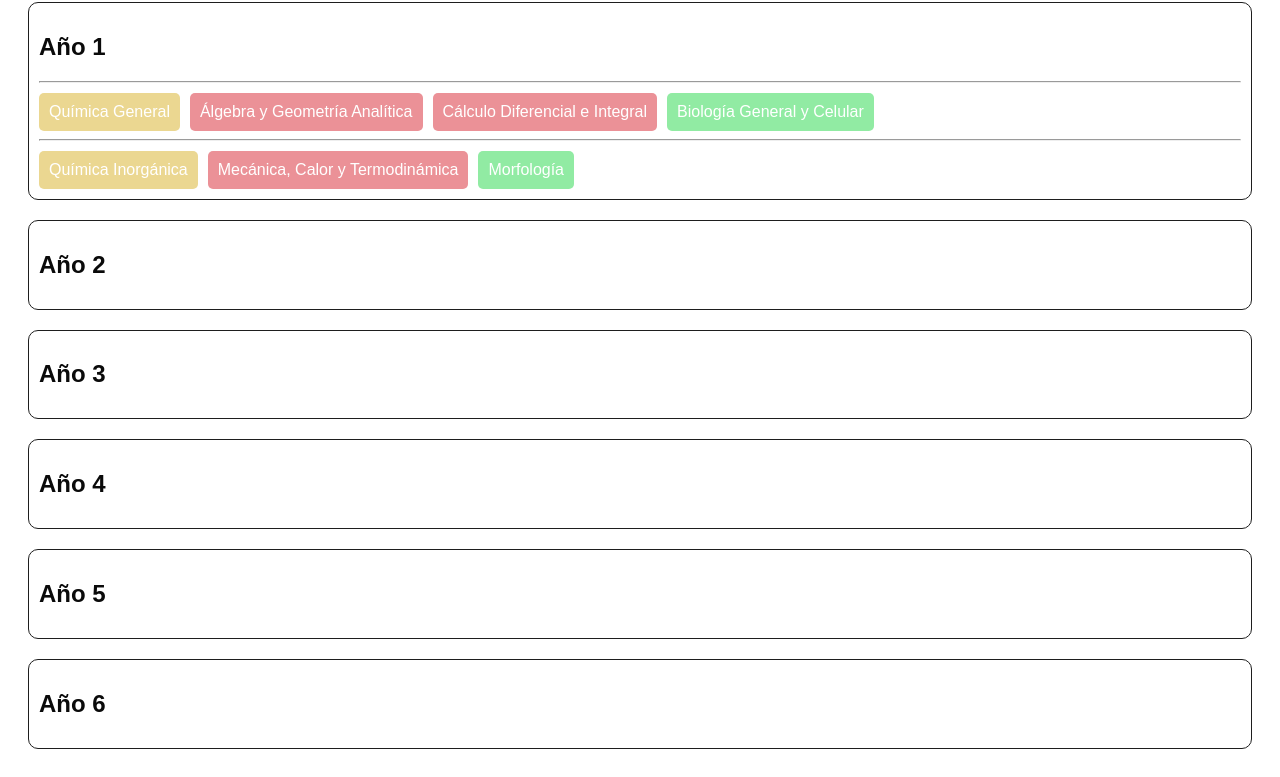
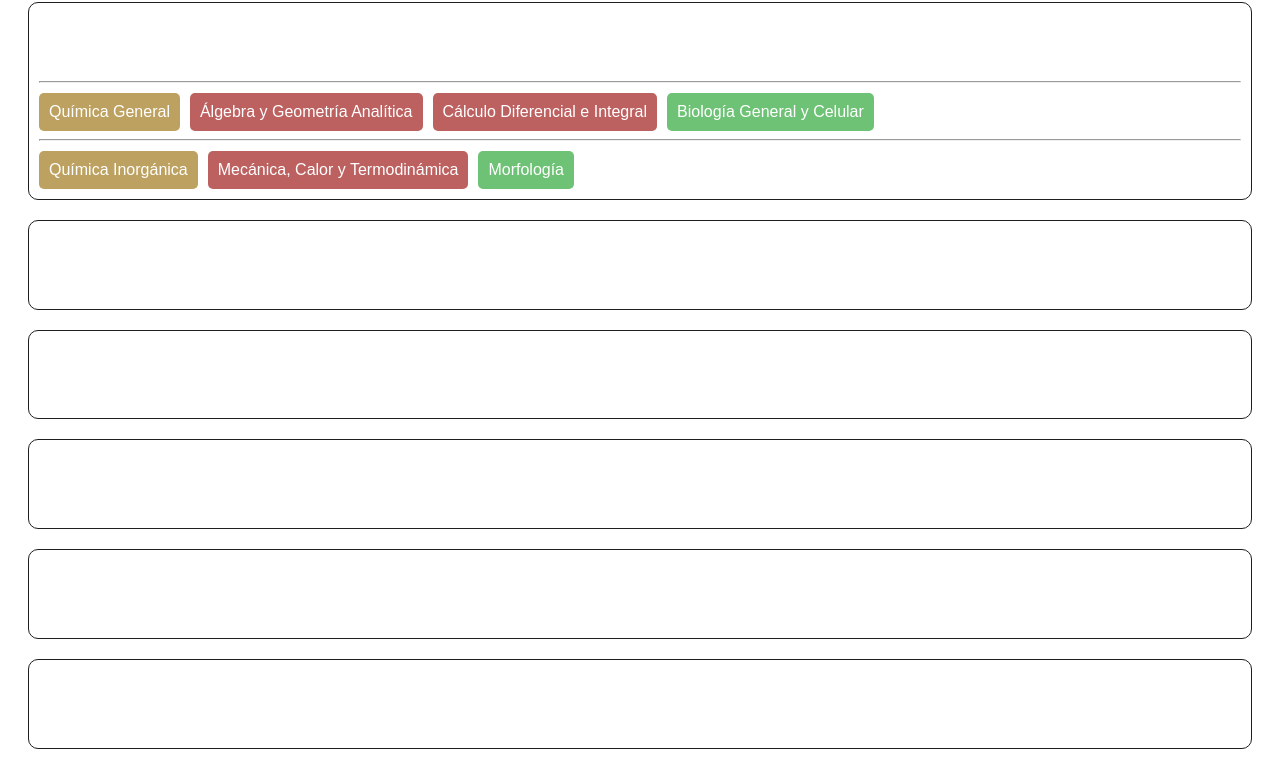
Before and after one commit to Ppau08/Bioquimica-malla, a plain HTML site: page index.html in a window 1280 px wide. Shown: the part 106-883 px from the top of the page. Drawn offline with Linux system fonts and the light colour scheme.

Commit message:
Update style.css

```diff
--- a/style.css
+++ b/style.css
@@ -1,7 +1,7 @@
 body {
   font-family: Arial, sans-serif;
   background: #ffffff;
-  color: #0a0a0a;
+  color: #ffffff;
   padding: 20px;
 }
 
@@ -40,11 +40,11 @@ h1 {
 }
 
 /* Colores por categoría */
-.biologicas    { background-color: #91eba3; }
-.exactas       { background-color: #eb9197; }
-.clinicas      { background-color: #91ebeb; }
-.basicas       { background-color: #ebd791; }
-.tecnologicas  { background-color: #b191eb; }
+.biologicas    { background-color: #6ec275; }
+.exactas       { background-color: #bd6060;}
+.clinicas      { background-color: #60bdb5; }
+.basicas       { background-color: #bda160; }
+.tecnologicas  { background-color: #9060bd; }
 
 /* Estados */
 .materia.regularizada::after {
```
